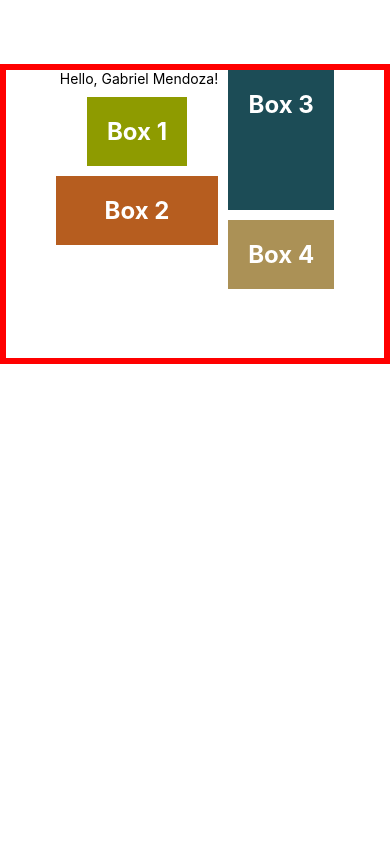
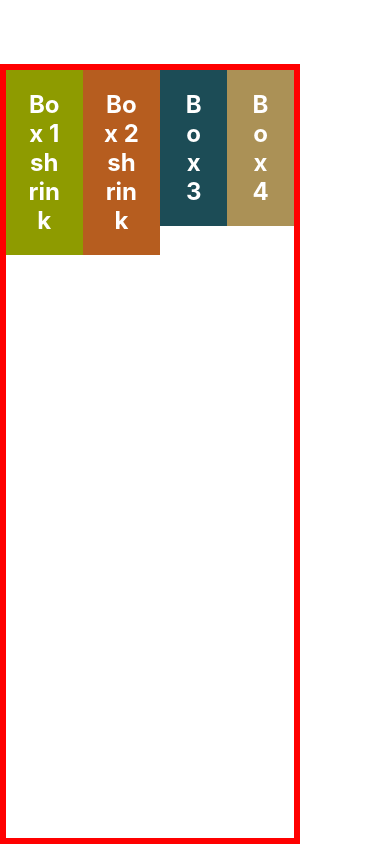
Before and after one commit to GabTheGreat25/Mobile-Prac-React-Native, a React Native app: screen / in a window 390 px wide. Built offline with nearby package versions, Linux system fonts and the light colour scheme.

Commit message:
Simple flexShrink

```diff
--- a/App.js
+++ b/App.js
@@ -5,13 +5,15 @@ export default function App() {
   return (
     <>
       <View style={styles.container}>
-        <Greet name="Gabriel Mendoza" />
-        <Box style={{ backgroundColor: "#8e9b00", alignSelf: "center" }}>
-          Box 1
+        {/* <Greet name="Gabriel Mendoza" /> */}
+        <Box style={{ backgroundColor: "#8e9b00", flexShrink: 1.25 }}>
+          Box 1 shrink
         </Box>
-        <Box style={{ backgroundColor: "#b65d1f" }}>Box 2</Box>
-        <Box style={{ backgroundColor: "#1c4c56", flexBasis: 140 }}>Box 3</Box>
-        <Box style={{ backgroundColor: "#ab9156" }}>Box 4</Box>
+        <Box style={{ backgroundColor: "#b65d1f", flexShrink: 1.25 }}>
+          Box 2 shrink
+        </Box>
+        <Box style={{ backgroundColor: "#1c4c56", flexShrink: 1 }}>Box 3</Box>
+        <Box style={{ backgroundColor: "#ab9156", flexShrink: 1 }}>Box 4</Box>
       </View>
     </>
   );
@@ -19,11 +21,10 @@ export default function App() {
 
 const styles = StyleSheet.create({
   container: {
-    // flex: 1,
-    gap: 10,
-    height: 300,
-    flexWrap: "wrap",
-    alignContent: "center",
+    flex: 1,
+    width: 300,
+    flexDirection: "row",
+    alignItems: "flex-start",
     backgroundColor: "#fff",
     marginTop: 64,
     borderWidth: 6,
```
